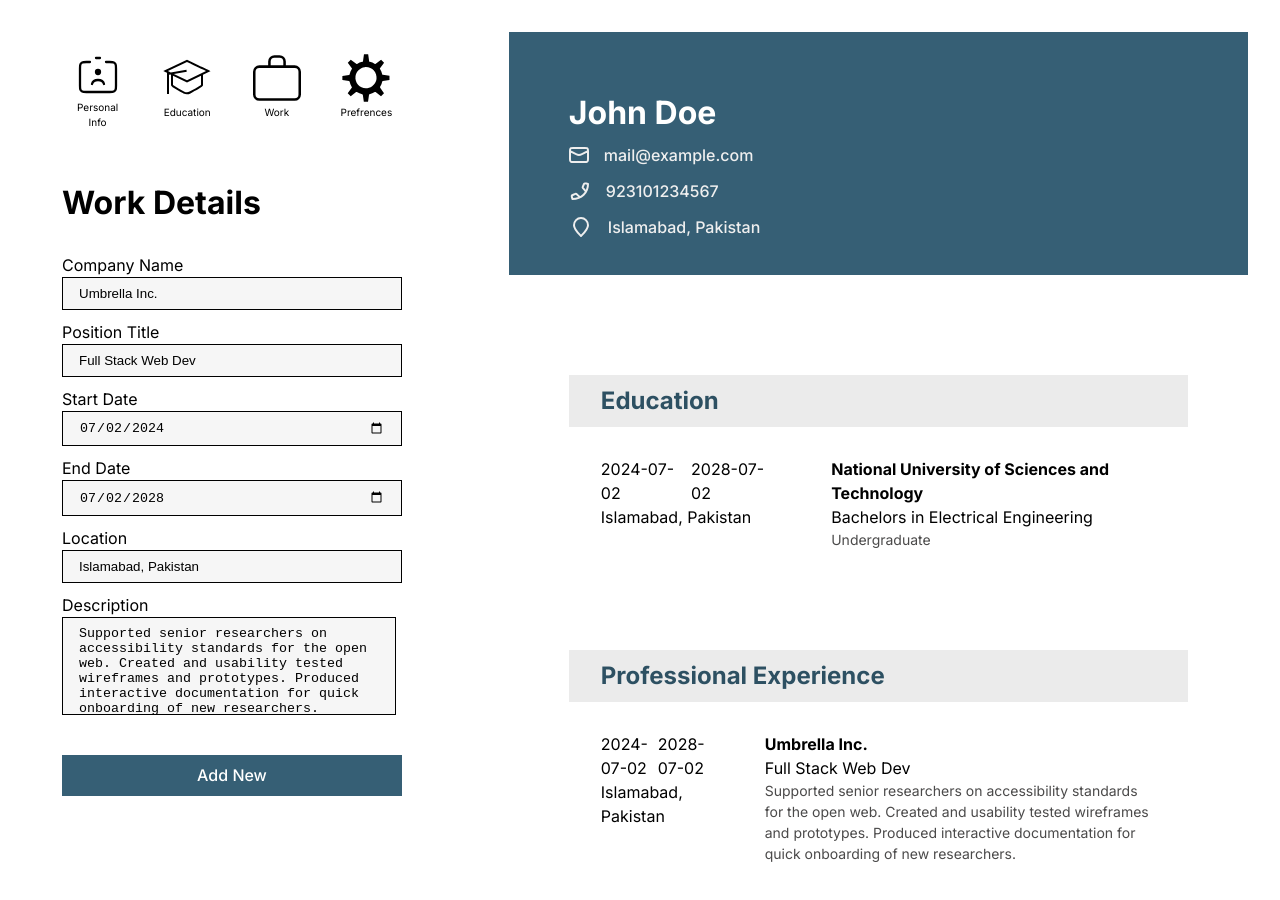
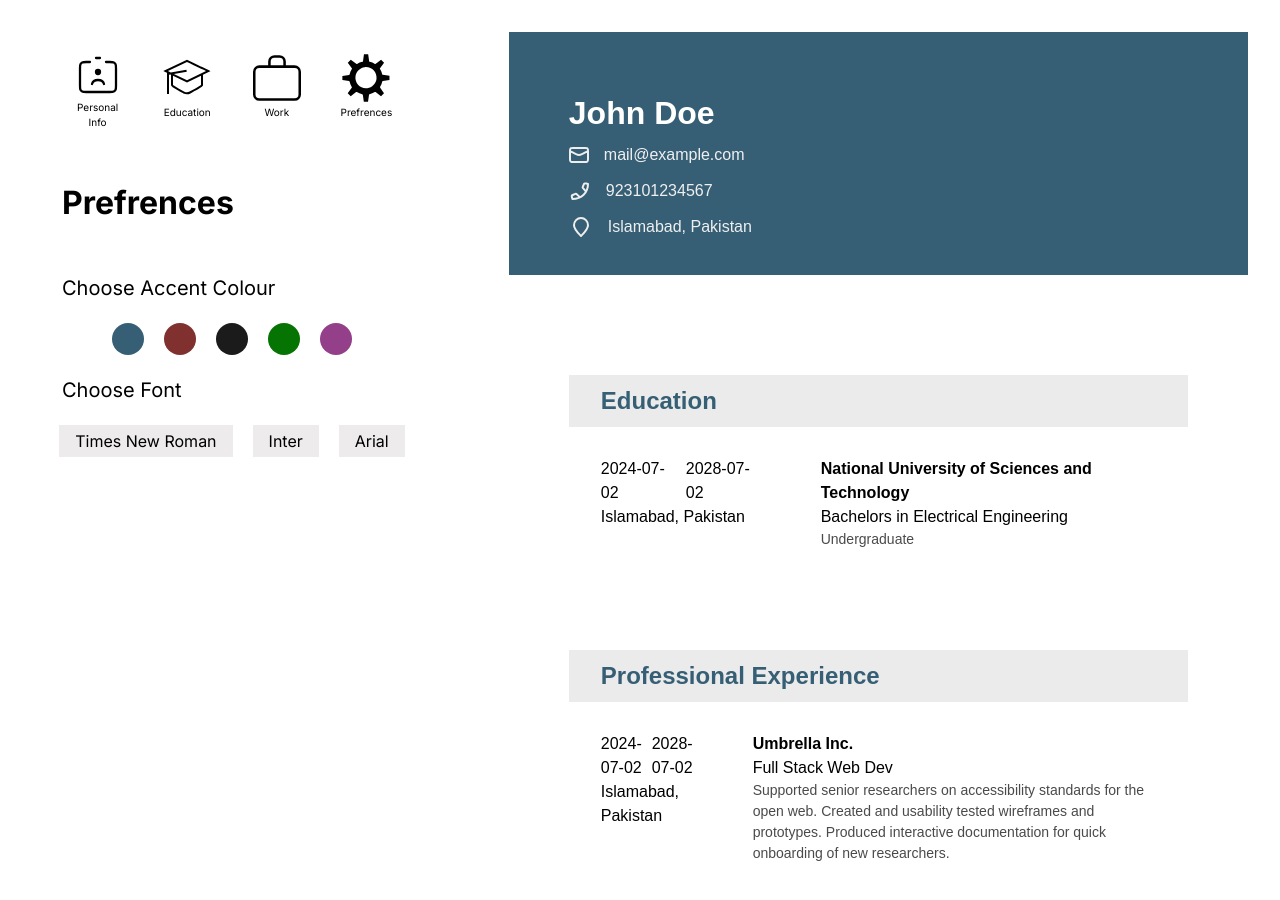
Before and after one commit to huzefazaheer/cv-maker, a React (Vite) app: page / in a window 1280 px wide. Both pictures are taken after a click on the element "Work". Shown: the top 900 px of the page. Built offline with nearby package versions, Linux system fonts and the light colour scheme.

Commit message:
Added prefrences option Can change font and accent colour

```diff
--- a/src/App.jsx
+++ b/src/App.jsx
@@ -7,6 +7,9 @@ import { EducationInput, ProfileInput, WorkInput } from './components/input';
 function App() {
 
   const [index, setIndex] = useState(0);
+
+  const [accentColor, setAccentColor] = useState("#365F75")
+  const [defaultFont, setDefaultFont] = useState("Arial")
 
   const [userInfo, setUserInfo] = useState({name:"John Doe", email:"mail@example.com", tel:"923101234567", location:"Islamabad, Pakistan"});
   const [userWork, setUserWork] = useState([{companyName:"Umbrella Inc.", title:"Full Stack Web Dev",location: "Islamabad, Pakistan", desc: "Supported senior researchers on accessibility standards for the open  web. Created and usability tested wireframes and prototypes. Produced  interactive documentation for quick onboarding of new researchers.", startDate: "2024-07-02", endDate: "2028-07-02"}]);
@@ -35,6 +38,24 @@ function App() {
     </>
   )
 
+  const pref = (
+    <>
+    <h2 className='inputheading'>Prefrences</h2>
+    <h3 className='inputsubheading'>Choose Accent Colour</h3>
+    <div className="col">
+    <div href="" id="cyan" className="coloursel" onClick={() => setAccentColor("#365F75")}></div>
+    <div href="" id="red" className="coloursel" onClick={() => setAccentColor("#813030")}></div>
+    <div href="" id="black" className="coloursel" onClick={() => setAccentColor("#1B1B1B")}></div>
+    <div href="" id="green" className="coloursel" onClick={() => setAccentColor("#067403")}></div>
+    <div href="" id="pink" className="coloursel" onClick={() => setAccentColor("#943f8a")}></div></div>
+    <h3 className='inputsubheading'>Choose Font</h3>
+    <div className="col">
+    <div href="" id="" className="fontsel" onClick={() => setDefaultFont("Times New Roman")}>Times New Roman</div>
+    <div href="" id="" className="fontsel" onClick={() => setDefaultFont("Inter")}>Inter</div>
+    <div href="" id="" className="fontsel" onClick={() => setDefaultFont("Arial")}>Arial</div></div>
+    </>
+  )
+
   return (
       <>
       <div className="menu">
@@ -44,9 +65,9 @@ function App() {
           <div className="control" onClick={() => {setIndex(2)}}><img src="../src/assets/workicon.svg" alt="" /><p className='tiny'>Work</p></div>
           <div className="control" onClick={() => {setIndex(3)}}><img src="../src/assets/settingsicon.svg" alt="" /><p className='tiny'>Prefrences</p></div>
         </div>
-        {index == 0 ? info : index == 1 ? edu : work}
+        {index == 0 ? info : index == 1 ? edu : info == 3 ? work : pref}
       </div>
-      <CV userInfo = {userInfo} userWork={userWork} userEducation={userEducation}></CV>
+      <CV accentColor = {accentColor} defaultFont = {defaultFont} userInfo = {userInfo} userWork={userWork} userEducation={userEducation}></CV>
       </>
   );
 }
--- a/src/components/cv.css
+++ b/src/components/cv.css
@@ -15,7 +15,6 @@
 }
 
 .cvinfo{
-    background-color: #365F75 !important;
     color: white;
     padding: 30px 60px ;
 }
@@ -37,7 +36,6 @@
     margin: 100px 60px;
     margin-bottom: 30px;
     background-color: #EBEBEB;
-    color: #2D5062;
     padding: 8px 32px;
 }
 
--- a/src/components/cv.jsx
+++ b/src/components/cv.jsx
@@ -1,17 +1,17 @@
 import "./cv.css"
 
-export default function CV({userInfo, userWork, userEducation}){
+export default function CV({accentColor, defaultFont, userInfo, userWork, userEducation}){
 
     return(
         <>
-            <div className="cv">
-            <div className="cvinfo"><CVInfo userInfo={userInfo}></CVInfo></div>
+            <div className="cv" style={{fontFamily:defaultFont}}>
+            <div className="cvinfo" style={{backgroundColor:accentColor}}><CVInfo userInfo={userInfo}></CVInfo></div>
             <div className="cvedu">
-                <h2 className="cvheading">Education</h2>
+                <h2 className="cvheading" style={{color:accentColor}}>Education</h2>
                 <CVEdu userEducation={userEducation}></CVEdu>
             </div>
             <div className="cvwork">
-                <h2 className="cvheading">Professional Experience</h2>
+                <h2 className="cvheading" style={{color:accentColor}}>Professional Experience</h2>
                 <CVWork userWork={userWork}></CVWork>
             </div>
             </div>
--- a/src/components/menu.css
+++ b/src/components/menu.css
@@ -32,6 +32,12 @@ textarea{
 .inputheading{
     font-size: 32px;
     font-weight: 700;
+    margin-left: 30px;
+}
+
+.inputsubheading{
+    font-size: 20px;
+    font-weight: 400;
     margin-left: 30px;
 }
 
@@ -79,6 +85,52 @@ button:active{
     width: 48px;
 }
 
-.control:hover{
+.col{
+    display: flex;
+    flex-direction: row;
+    justify-content: center;
+    gap: 20px;
+}
+
+.coloursel{
+    width: 32px;
+    height: 32px;
+    border-radius: 32px;
+}
+
+#red{
+    background-color: #813030;
+}
+
+#cyan{
+    background-color: #365F75;
+}
+
+#black{
+    background-color: #1B1B1B;
+}
+
+#green{
+    background-color: #067403;
+}
+
+#pink{
+    background-color: #943f8a;
+}
+
+.fontsel{
+    padding: 4px 16px;
+    background-color: #EDEBEB;
+}
+
+.fontsel{
+    user-select: none;
+}
+
+.fontsel:hover, .coloursel:hover, .control:hover{
     transform: scale(1.1);
 }
+
+.fontsel:active, .coloursel:active, .control:active{
+    transform: scale(1.2);
+}
```
